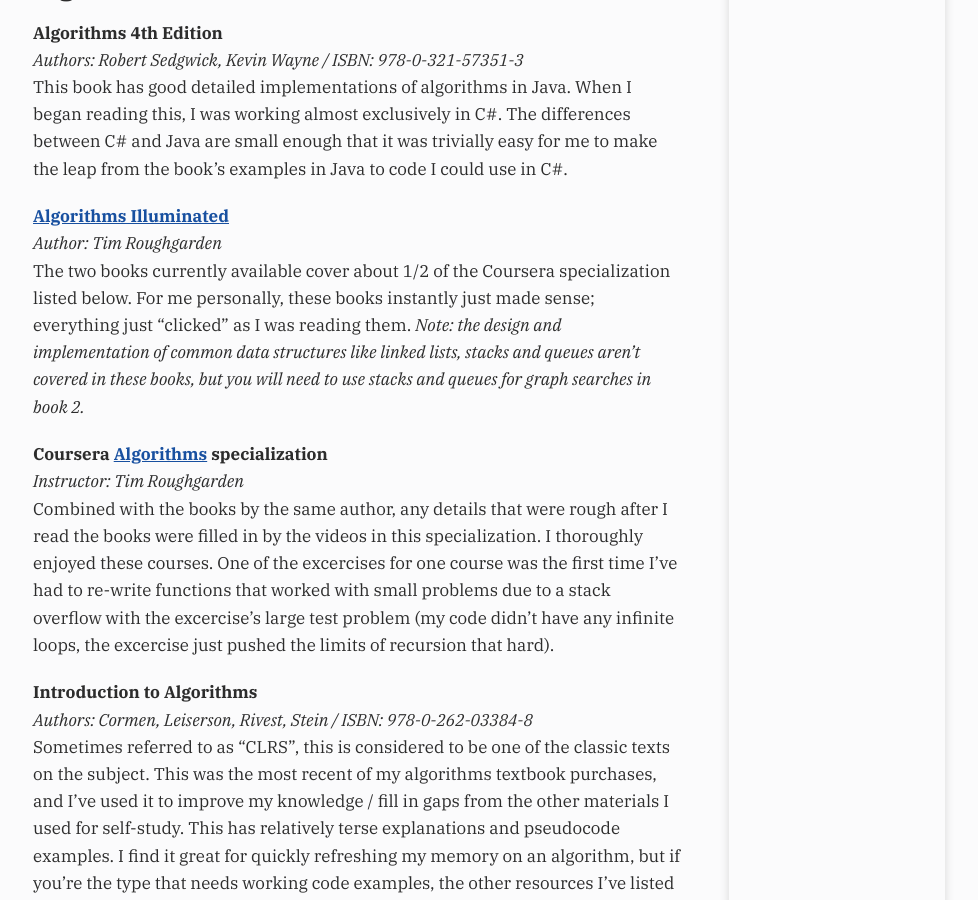
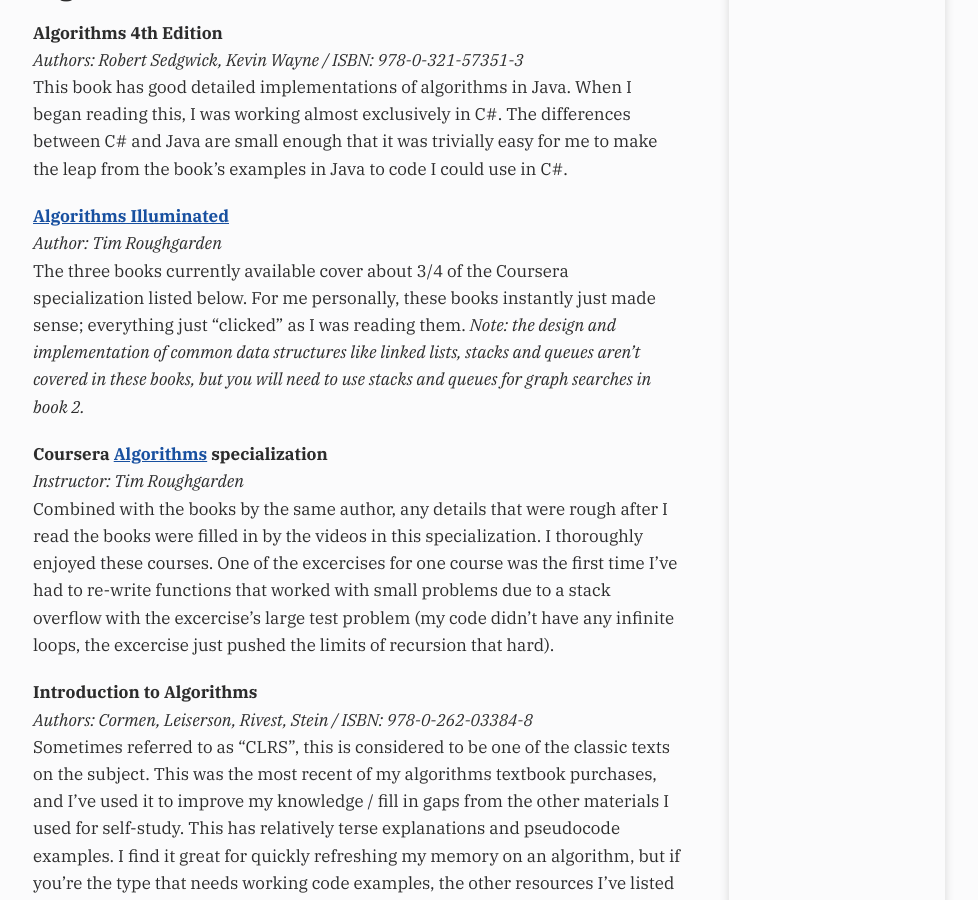
Before and after one commit to ShawnPence/shawnpence.github.io, a Jekyll site: the page built from resources.md, in a window 1280 px wide and 900 px high, scrolled down 1706 px. Shown: the whole window, without its empty margins (283-1261 px from the left). Built offline with Jekyll 4.4.1, drawn with Linux system fonts in a browser that asks for light colours.

Commit message:
update book list

```diff
--- a/resources.md
+++ b/resources.md
@@ -49,7 +49,7 @@
 
 **[Algorithms Illuminated](http://www.algorithmsilluminated.org/)**<br>
 *Author: Tim Roughgarden*<br>
-The two books currently available cover about 1/2 of the Coursera specialization listed below.  For me personally, these books instantly just made sense; everything just "clicked" as I was reading them. *Note: the design and implementation of common data structures like linked lists, stacks and queues aren't covered in these books, but you will need to use stacks and queues for graph searches in book 2.*
+The three books currently available cover about 3/4 of the Coursera specialization listed below.  For me personally, these books instantly just made sense; everything just "clicked" as I was reading them. *Note: the design and implementation of common data structures like linked lists, stacks and queues aren't covered in these books, but you will need to use stacks and queues for graph searches in book 2.*
 
 **Coursera [Algorithms](https://www.coursera.org/specializations/algorithms) specialization**<br>
 *Instructor: Tim Roughgarden*<br>
```
